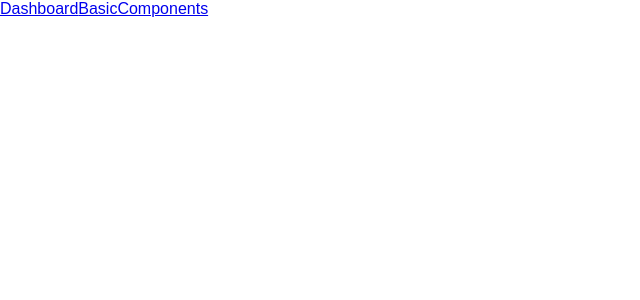
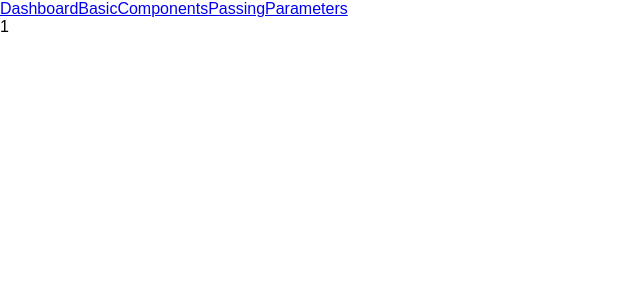
Before and after one commit to agataokolska/React-aplikacja-testowa, a React (Create React App) app: page /passing-parameters/1 in a window 1280 px wide. Shown: the top 300 px of the page, without its empty margins (0-640 px from the left). Built offline with nearby package versions, Linux system fonts and the light colour scheme.

Commit message:
passing parameters- link

```diff
--- a/src/App.js
+++ b/src/App.js
@@ -1,9 +1,9 @@
 import React from 'react'
-import {BrowserRouter as Router, Route, Link} from 'react-router-dom'
+import { BrowserRouter as Router, Route, Link } from 'react-router-dom'
 
 import BasicComponents from './BasicComponents'
 import Dashboard from './Dashboard'
-
+import PassingParameters from './PassingParameters'
 
 const App = () => (
   <div>
@@ -11,9 +11,12 @@ const App = () => (
       <div>
         <Link to={'/dashboard'}>Dashboard</Link>
         <Link to={'/basiccomponents'}>BasicComponents</Link>
-    <Route path={'/'} exact component={Dashboard}/>
-    <Route path={'/dashboard'} component={Dashboard}/>
-    <Route path={'/basiccomponents'} component={BasicComponents}/>
+        <Link to={'/passing-parameters/cos'}>PassingParameters</Link>
+
+        <Route path={'/'} exact component={Dashboard} />
+        <Route path={'/dashboard'} component={Dashboard} />
+        <Route path={'/basiccomponents'} component={BasicComponents} />
+        <Route path={'/passing-parameters/:parameterName'} component={PassingParameters} />
       </div>
     </Router>
   </div>
--- /dev/null
+++ b/src/PassingParameters.js
@@ -0,0 +1,10 @@
+import React from 'react'
+
+
+const PassingParameters = (props) => (
+    <div>
+        {props.match.params.parameterName}
+    </div>
+
+)
+export default PassingParameters
```
Lines whose indentation alone changed are shown as unchanged.
